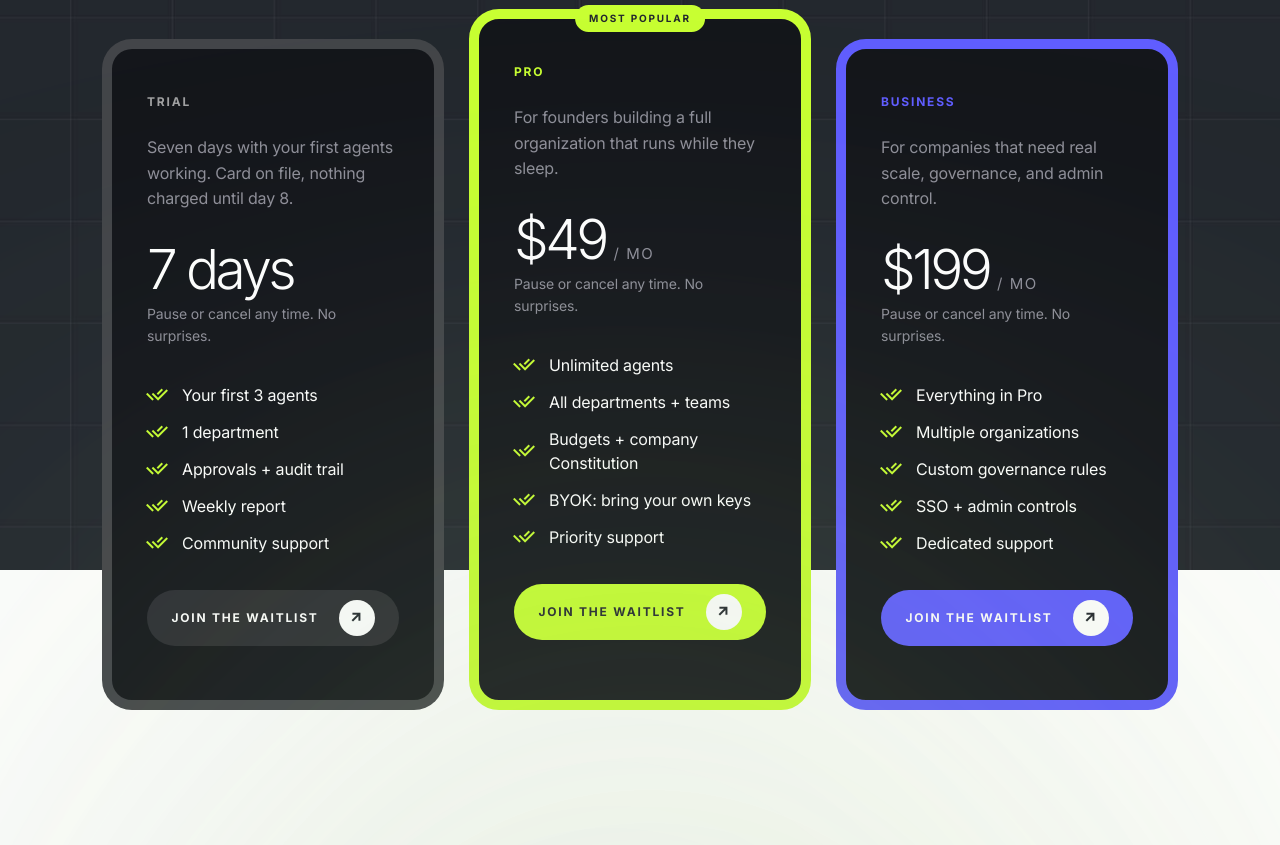
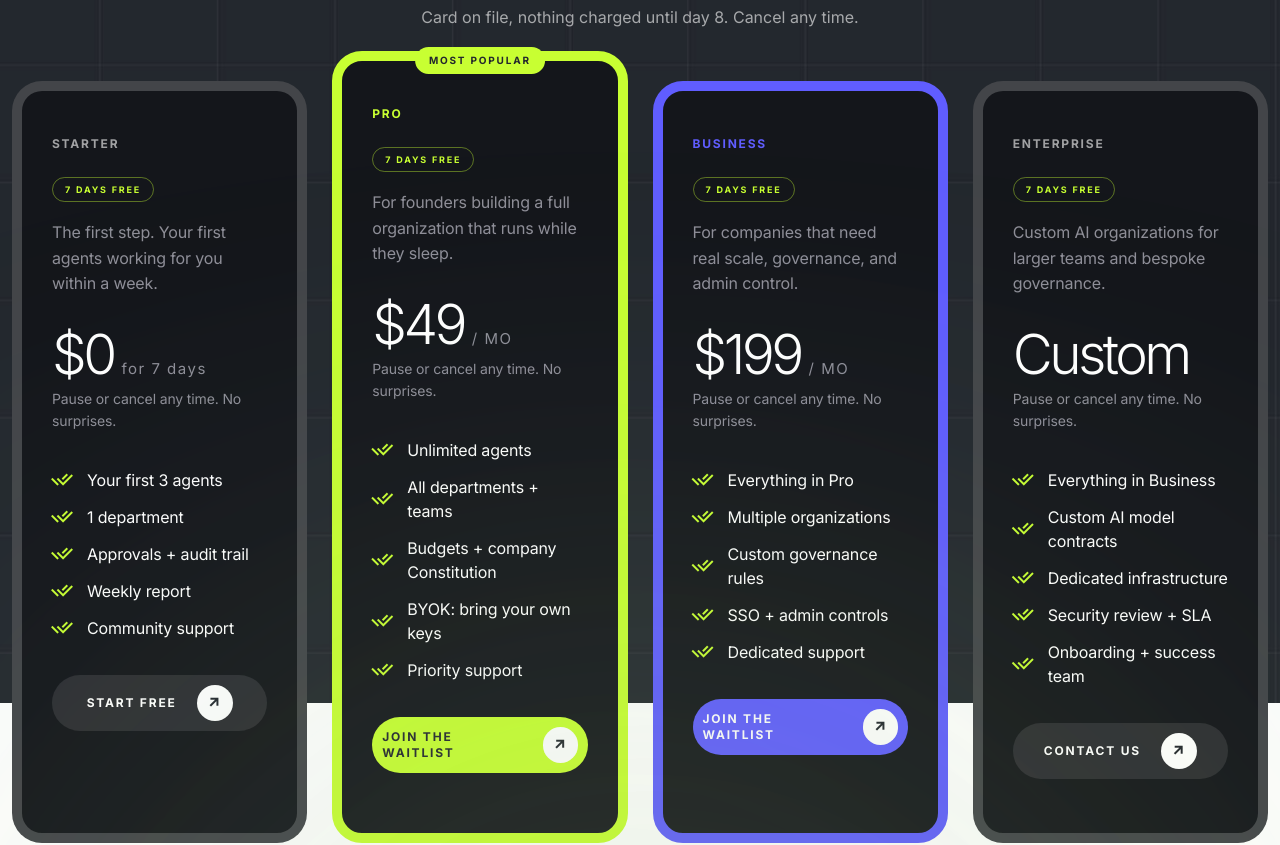
Before and after one commit to Joshua-Onyekachukwu/orq8, a Next.js app in the folder apps/landing/: page / in a window 1280 px wide. Shown: the part 6920-7765 px from the top of the page. Built offline with nearby package versions, Linux system fonts and the light colour scheme.

Commit message:
Restructure pricing to a 4-tier ladder with 7-day trial on every plan

```diff
--- a/apps/landing/src/components/Common/Cta.tsx
+++ b/apps/landing/src/components/Common/Cta.tsx
@@ -96,7 +96,7 @@ const Cta: React.FC = () => {
             <ul className="mt-[15px] md:mt-[20px] lg:mt-[25px] lg:text-[15px] xl:text-md">
               <li className="mx-[10px] md:mx-[15px] ltr:first:ml-0 rtl:first:mr-0 ltr:last:mr-0 rtl:last:ml-0 inline-block relative ltr:pl-[15px] rtl:pr-[15px]">
                 <span className="w-[6px] h-[6px] ltr:left-0 rtl:right-0 rounded-full bg-primary-500 absolute top-1/2 -translate-y-1/2"></span>
-                7 days free to try
+                7 days free on every plan
               </li>
 
               <li className="mx-[10px] md:mx-[15px] ltr:first:ml-0 rtl:first:mr-0 ltr:last:mr-0 rtl:last:ml-0 inline-block relative ltr:pl-[15px] rtl:pr-[15px]">
--- a/apps/landing/src/components/Common/Faqs.tsx
+++ b/apps/landing/src/components/Common/Faqs.tsx
@@ -64,10 +64,10 @@ const Faqs: React.FC = () => {
       question: "How much does ORQ8 cost?",
       answer: (
         <p>
-          Joining the waitlist is free. When your cohort opens, you get 7 days
-          free with your first agents. We take a credit card up front, you pay
-          nothing until day 8, and you can cancel any time. When your
-          organization earns its keep, Pro is $49/month.
+          Joining the waitlist is free. When your cohort opens, every plan
+          starts with 7 days free, Starter through Enterprise. We take a credit
+          card up front, you pay nothing until day 8, and you can cancel any
+          time. When your organization earns its keep, Pro is $49/month.
         </p>
       ),
     },
--- a/apps/landing/src/components/Common/FunFacts.tsx
+++ b/apps/landing/src/components/Common/FunFacts.tsx
@@ -23,7 +23,7 @@ const FunFacts: React.FC = () => {
     {
       id: 3,
       value: "7",
-      description: "Days free to try. Card required, cancel any time",
+      description: "Days free on every plan. Card required, cancel any time",
     },
     {
       id: 4,
--- a/apps/landing/src/components/Common/Pricing.tsx
+++ b/apps/landing/src/components/Common/Pricing.tsx
@@ -7,16 +7,20 @@ interface PricingPlan {
   title: string;
   description: string;
   price: string;
+  priceNote: string;
   features: string[];
+  cta: { label: string; href: string };
+  popular?: boolean;
 }
 
 const Pricing: React.FC = () => {
   const pricingPlans: PricingPlan[] = [
     {
-      title: "Trial",
+      title: "Starter",
       description:
-        "Seven days with your first agents working. Card on file, nothing charged until day 8.",
-      price: "7 days",
+        "The first step. Your first agents working for you within a week.",
+      price: "$0",
+      priceNote: "for 7 days",
       features: [
         "Your first 3 agents",
         "1 department",
@@ -24,12 +28,14 @@ const Pricing: React.FC = () => {
         "Weekly report",
         "Community support",
       ],
+      cta: { label: "Start free", href: "/#waitlist" },
     },
     {
       title: "Pro",
       description:
         "For founders building a full organization that runs while they sleep.",
       price: "$49",
+      priceNote: "/ MO",
       features: [
         "Unlimited agents",
         "All departments + teams",
@@ -37,12 +43,15 @@ const Pricing: React.FC = () => {
         "BYOK: bring your own keys",
         "Priority support",
       ],
+      cta: { label: "Join the waitlist", href: "/#waitlist" },
+      popular: true,
     },
     {
       title: "Business",
       description:
         "For companies that need real scale, governance, and admin control.",
       price: "$199",
+      priceNote: "/ MO",
       features: [
         "Everything in Pro",
         "Multiple organizations",
@@ -50,11 +59,27 @@ const Pricing: React.FC = () => {
         "SSO + admin controls",
         "Dedicated support",
       ],
+      cta: { label: "Join the waitlist", href: "/#waitlist" },
+    },
+    {
+      title: "Enterprise",
+      description:
+        "Custom AI organizations for larger teams and bespoke governance.",
+      price: "Custom",
+      priceNote: "",
+      features: [
+        "Everything in Business",
+        "Custom AI model contracts",
+        "Dedicated infrastructure",
+        "Security review + SLA",
+        "Onboarding + success team",
+      ],
+      cta: { label: "Contact us", href: "/contact/" },
     },
   ];
 
   const styles: Record<string, { border: string; text: string; button: string; buttonHover: string; buttonText: string }> = {
-    Trial: {
+    Starter: {
       border: "border-white/20",
       text: "text-white/60",
       button: "bg-white/10",
@@ -75,6 +100,13 @@ const Pricing: React.FC = () => {
       buttonHover: "hover:bg-lime hover:text-black",
       buttonText: "text-white",
     },
+    Enterprise: {
+      border: "border-white/20",
+      text: "text-white/60",
+      button: "bg-white/10",
+      buttonHover: "hover:bg-primary-500 hover:text-white",
+      buttonText: "text-white",
+    },
   };
 
   return (
@@ -89,21 +121,25 @@ const Pricing: React.FC = () => {
               Pricing
             </span>
             <h2 className="!mb-0 !font-light !text-2xl md:!text-4xl lg:!text-[46px] -tracking-[1px] md:-tracking-[2px] lg:-tracking-[2.76px] !text-white">
-              7 days free. <span className="text-lime">$49 when it earns its keep.</span>
+              Every plan starts with{" "}
+              <span className="text-lime">7 days free.</span>
             </h2>
+            <p className="!mb-0 mt-[12px] md:mt-[16px] text-white/60 md:text-[15px] lg:text-md">
+              Card on file, nothing charged until day 8. Cancel any time.
+            </p>
           </div>
 
-          <div className="md:max-w-[1076px] mx-auto relative top-[140px] -mt-[140px]">
-            <div className="grid grid-cols-1 md:grid-cols-2 lg:grid-cols-3 gap-[25px]">
+          <div className="md:max-w-[1316px] mx-auto relative top-[140px] -mt-[140px]">
+            <div className="grid grid-cols-1 md:grid-cols-2 xl:grid-cols-4 gap-[25px]">
               {pricingPlans.map((plan, index) => {
                 const s = styles[plan.title];
-                const popular = plan.title === "Pro";
+                const popular = Boolean(plan.popular);
 
                 return (
                   <div
                     key={index}
-                    className={`lift-card relative border-[2px] md:border-[5px] lg:border-[10px] ${s.border} rounded-[15px] md:rounded-[30px] bg-navy-800 py-[25px] md:py-[35px] lg:py-[45px] px-[18px] md:px-[25px] lg:px-[35px] ${
-                      popular ? "lg:-mt-[30px] lg:pb-[60px]" : ""
+                    className={`lift-card relative border-[2px] md:border-[5px] lg:border-[10px] ${s.border} rounded-[15px] md:rounded-[30px] bg-navy-800 py-[25px] md:py-[35px] lg:py-[45px] px-[18px] md:px-[25px] lg:px-[30px] ${
+                      popular ? "xl:-mt-[30px] xl:pb-[60px]" : ""
                     }`}
                   >
                     {popular && (
@@ -116,13 +152,16 @@ const Pricing: React.FC = () => {
                     >
                       {plan.title}
                     </span>
+                    <span className="inline-block mb-[12px] md:mb-[18px] rounded-[50px] border border-lime/40 text-lime text-[9px] font-bold uppercase tracking-[1.8px] px-[12px] py-[5px]">
+                      7 days free
+                    </span>
                     <p className="text-[#8f8f99] -tracking-[0.16px] md:text-[15px] lg:text-md">
                       {plan.description}
                     </p>
                     <div className="mt-[20px] md:mt-[30px] mb-[6px] block leading-none text-white text-[40px] md:text-[45px] lg:text-[55px] font-light -tracking-[2.5px] md:-tracking-[3.6px]">
                       {plan.price}{" "}
                       <span className="text-base md:text-[15px] tracking-[.5px] md:tracking-[1.5px] font-normal text-[#8F8F99] ltr:-ml-[4px] rtl:-mr-[4px]">
-                        {plan.title === "Trial" ? "" : "/ MO"}
+                        {plan.priceNote}
                       </span>
                     </div>
                     <p className="text-[#8f8f99] -tracking-[0.14px]">
@@ -140,11 +179,11 @@ const Pricing: React.FC = () => {
                       ))}
                     </ul>
                     <Link
-                      href="/#waitlist"
+                      href={plan.cta.href}
                       className={`btn-press block w-full rounded-[60px] ${s.button} p-[7px] md:p-[10px] uppercase text-xs font-bold ${s.buttonText} tracking-[1.8px] ${s.buttonHover}`}
                     >
                       <span className="flex items-center justify-center gap-[15px] md:gap-[20px]">
-                        Join the waitlist{" "}
+                        {plan.cta.label}{" "}
                         <i className="ri-arrow-right-up-line w-[30px] md:w-[36px] h-[30px] md:h-[36px] rounded-full bg-white dark:bg-dark text-black dark:text-white flex items-center justify-center text-md"></i>
                       </span>
                     </Link>
```
